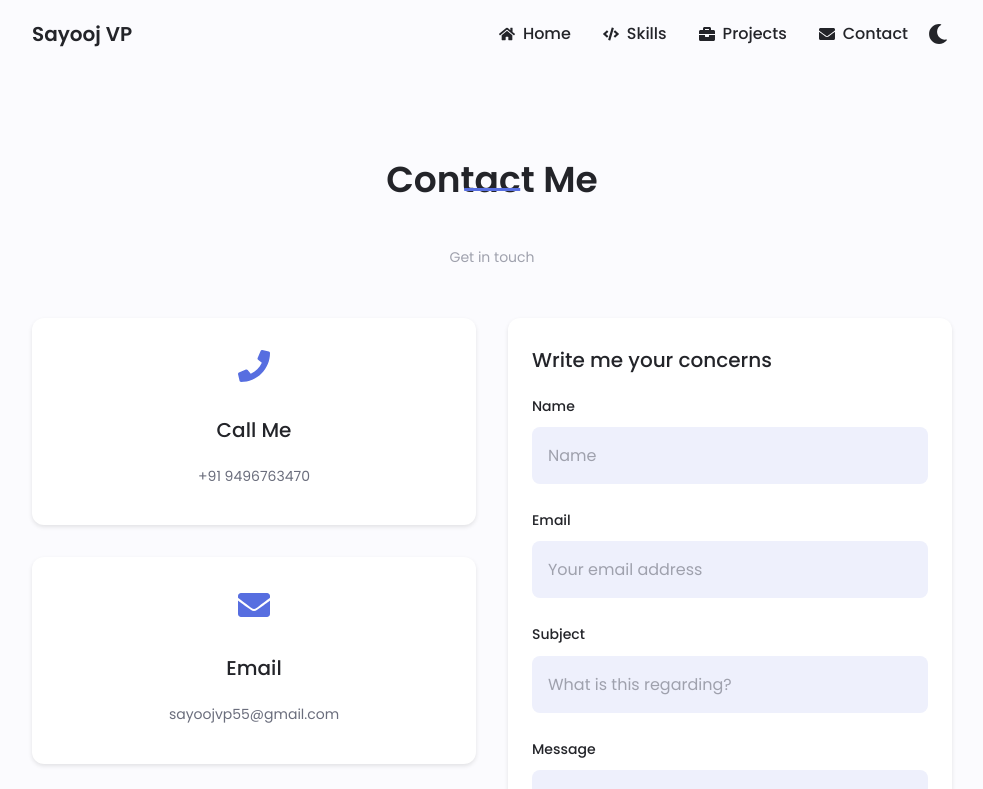
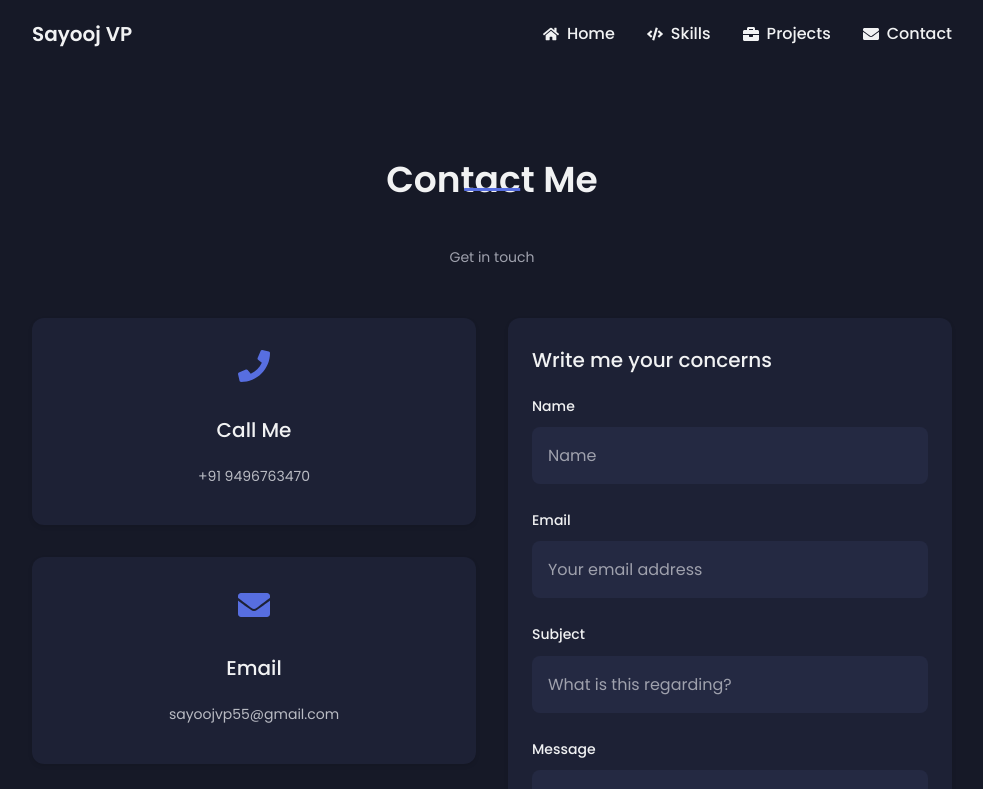
Before and after one commit to SayoojVP/portfolio-website, a React (Create React App) app in the folder portfolio-app/: page /contact in a window 1280 px wide. Shown: the top 789 px of the page, without its empty margins (148-1131 px from the left). Built offline with nearby package versions, Linux system fonts and the light colour scheme.

Commit message:
Removed Light version, some issues
The light mode were removed from the project so as it is leading to bad appearance which will affect the website

```diff
--- a/portfolio-app/src/App.js
+++ b/portfolio-app/src/App.js
@@ -1,5 +1,5 @@
 import { BrowserRouter as Router, Routes, Route, useLocation } from 'react-router-dom';
-import { useEffect } from 'react';
+import React, { useEffect } from 'react';
 import styled from 'styled-components';
 import './App.css';
 
@@ -45,6 +45,11 @@ const HashNavigationHandler = () => {
 };
 
 function App() {
+  // Set dark theme on body element
+  useEffect(() => {
+    document.body.dataset.theme = 'dark';
+  }, []);
+
   return (
     <ThemeProvider>
       <Router>
--- a/portfolio-app/src/components/Footer.js
+++ b/portfolio-app/src/components/Footer.js
@@ -1,8 +1,7 @@
-import React, { useContext } from 'react';
+import React from 'react';
 import styled from 'styled-components';
 import { Link, useLocation } from 'react-router-dom';
 import { FaGithub, FaLinkedin, FaTwitter, FaHeart } from 'react-icons/fa';
-import { ThemeContext } from '../context/ThemeContext';
 import { scrollToSection } from '../utils/scrollUtils';
 
 const FooterContainer = styled.footer`
@@ -83,7 +82,6 @@ const Copyright = styled.p`
 `;
 
 const Footer = () => {
-  const { isDarkMode } = useContext(ThemeContext);
   const location = useLocation();
 
   const handleLinkClick = (sectionId) => {
@@ -99,7 +97,7 @@ const Footer = () => {
   };
 
   return (
-    <FooterContainer className="footer" data-theme={isDarkMode ? 'dark' : 'light'}>
+    <FooterContainer className="footer" data-theme="dark">
       <FooterContent className="container">
         <FooterTitle>Sayooj VP</FooterTitle>
         <FooterSubtitle>Developer / UI Designer / Entreprenuer</FooterSubtitle>
--- a/portfolio-app/src/components/Home.js
+++ b/portfolio-app/src/components/Home.js
@@ -1,8 +1,7 @@
-import React, { useState, useEffect, useRef, useContext } from 'react';
+import React, { useState, useEffect, useRef } from 'react';
 import styled from 'styled-components';
 import { FaGithub, FaLinkedin, FaTwitter, FaArrowRight } from 'react-icons/fa';
 import { Link } from 'react-router-dom';
-import { ThemeContext } from '../context/ThemeContext';
 
 const HomeSection = styled.section`
   padding: 5rem 0 0;
@@ -145,7 +144,6 @@ const Loading = styled.div`
 `;
 
 const Home = () => {
-  const { isDarkMode } = useContext(ThemeContext);
   const [personalInfo, setPersonalInfo] = useState({
     name: 'Sayooj VP',
     title: 'Developer / UI Designer / Entrepreneur',
--- a/portfolio-app/src/components/Navbar.js
+++ b/portfolio-app/src/components/Navbar.js
@@ -1,8 +1,7 @@
-import React, { useContext } from 'react';
+import React from 'react';
 import { Link, useLocation } from 'react-router-dom';
-import { FaBriefcase, FaHome, FaEnvelope, FaSun, FaMoon, FaCode } from 'react-icons/fa';
+import { FaBriefcase, FaHome, FaEnvelope, FaCode } from 'react-icons/fa';
 import styled from 'styled-components';
-import { ThemeContext } from '../context/ThemeContext';
 import { scrollToSection } from '../utils/scrollUtils';
 
 const NavbarContainer = styled.nav`
@@ -17,24 +16,7 @@ const NavActions = styled.div`
   align-items: center;
 `;
 
-const ThemeButton = styled.button`
-  background: none;
-  border: none;
-  font-size: 1.25rem;
-  cursor: pointer;
-  color: var(--title-color);
-  margin-left: var(--mb-1);
-  padding: 0.25rem;
-  display: flex;
-  align-items: center;
-  justify-content: center;
-  transition: color 0.3s, transform 0.3s;
-
-  &:hover {
-    color: var(--first-color);
-    transform: rotate(15deg);
-  }
-`;
+// Theme button removed - using dark mode only
 
 const Logo = styled(Link)`
   font-weight: var(--font-semi-bold);
@@ -95,7 +77,6 @@ const NavLink = styled(Link)`
 `;
 
 const Navbar = () => {
-  const { isDarkMode, toggleTheme } = useContext(ThemeContext);
   const location = useLocation();
 
   const handleLinkClick = (to) => {
@@ -147,13 +128,6 @@ const Navbar = () => {
             </NavLink>
           </NavItem>
         </NavList>
-
-        <ThemeButton
-          onClick={toggleTheme}
-          aria-label={isDarkMode ? "Switch to light mode" : "Switch to dark mode"}
-        >
-          {isDarkMode ? <FaSun /> : <FaMoon />}
-        </ThemeButton>
       </NavActions>
     </NavbarContainer>
   );
--- a/portfolio-app/src/context/ThemeContext.js
+++ b/portfolio-app/src/context/ThemeContext.js
@@ -1,29 +1,21 @@
-import React, { createContext, useState, useEffect } from 'react';
+import React, { createContext, useEffect } from 'react';
 
 export const ThemeContext = createContext();
 
 export const ThemeProvider = ({ children }) => {
-  // Check if user has previously selected theme
-  const storedTheme = localStorage.getItem('theme');
-  // Default to light theme or stored preference
-  const [isDarkMode, setIsDarkMode] = useState(storedTheme === 'dark');
+  // Always use dark mode
+  const isDarkMode = true;
 
-  // Toggle between light and dark themes
-  const toggleTheme = () => {
-    setIsDarkMode(prev => !prev);
-  };
-
-  // Update localStorage and apply theme classes when theme changes
+  // Apply dark theme when component mounts
   useEffect(() => {
-    const theme = isDarkMode ? 'dark' : 'light';
-    localStorage.setItem('theme', theme);
+    localStorage.setItem('theme', 'dark');
 
     // Apply theme class to document body
-    document.body.dataset.theme = theme;
-  }, [isDarkMode]);
+    document.body.dataset.theme = 'dark';
+  }, []);
 
   return (
-    <ThemeContext.Provider value={{ isDarkMode, toggleTheme }}>
+    <ThemeContext.Provider value={{ isDarkMode }}>
       {children}
     </ThemeContext.Provider>
   );
--- a/portfolio-app/src/index.css
+++ b/portfolio-app/src/index.css
@@ -74,11 +74,20 @@ body {
   margin: 0;
   font-family: var(--body-font);
   font-size: var(--normal-font-size);
-  background-color: var(--body-color);
-  color: var(--text-color);
+  background-color: var(--dark-body-color);
+  color: var(--dark-text-color);
   -webkit-font-smoothing: antialiased;
   -moz-osx-font-smoothing: grayscale;
   line-height: 1.8;
+
+  /* Always use dark theme */
+  --title-color: var(--dark-title-color);
+  --text-color: var(--dark-text-color);
+  --body-color: var(--dark-body-color);
+  --container-color: var(--dark-container-color);
+  --input-color: var(--dark-input-color);
+  --scroll-bar-color: var(--dark-scroll-bar-color);
+  --scroll-thumb-color: var(--dark-scroll-thumb-color);
 }
 
 code {
@@ -92,36 +101,7 @@ code {
 
 /* ===== Dark Theme CSS ===== */
 
-/* Apply dark theme styles when data-theme="dark" is on body */
-body[data-theme="dark"] {
-  --title-color: var(--dark-title-color);
-  --text-color: var(--dark-text-color);
-  --body-color: var(--dark-body-color);
-  --container-color: var(--dark-container-color);
-  --input-color: var(--dark-input-color);
-  --scroll-bar-color: var(--dark-scroll-bar-color);
-  --scroll-thumb-color: var(--dark-scroll-thumb-color);
-}
-
-/* Theme transition */
-body {
-  transition: background-color 0.3s, color 0.3s;
-  background-color: var(--body-color);
-  color: var(--text-color);
-}
-
-/* Theme toggle button styles */
-.theme-button {
-  font-size: 1.25rem;
-  cursor: pointer;
-  color: var(--title-color);
-  margin-left: var(--mb-1);
-  transition: color 0.3s ease;
-}
-
-.theme-button:hover {
-  color: var(--first-color);
-}
+/* Dark theme is now the only theme - no theme toggle */
 
 /* Animation classes */
 .fade-in {
```
